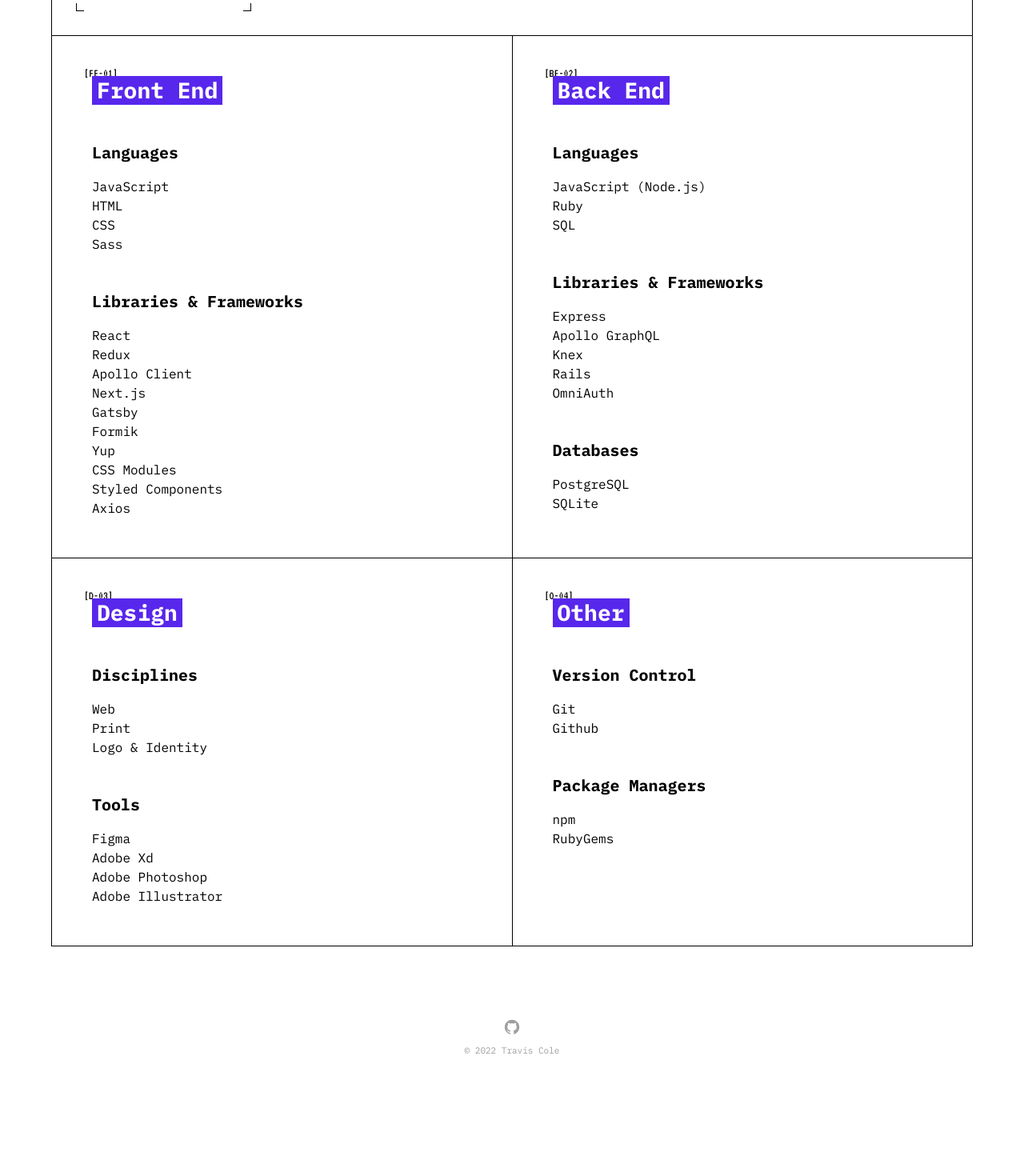
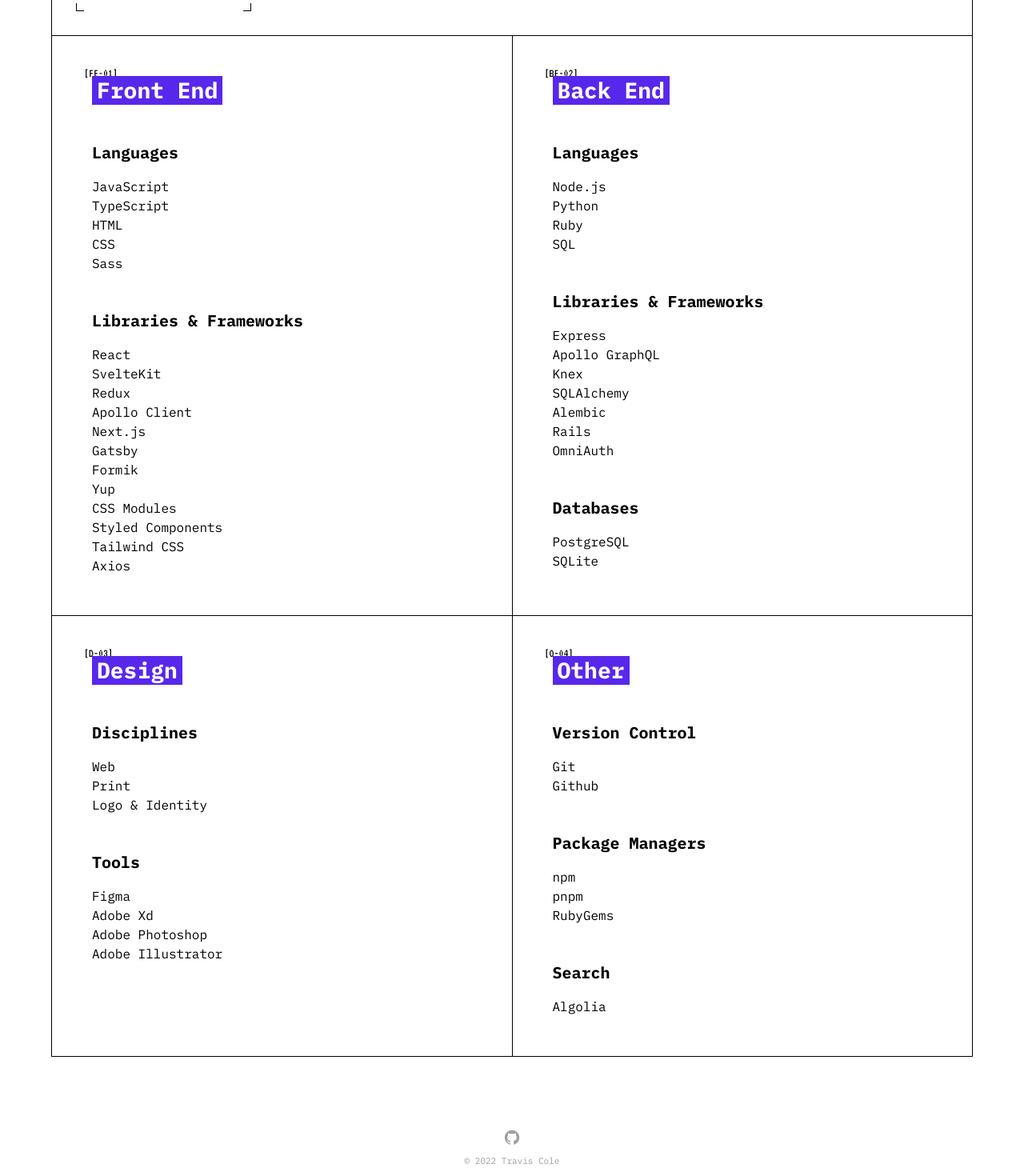
Before and after one commit to iamtraviscole/dev-portfolio, a Next.js app: page /skillset in a window 1280 px wide. Shown: the part 228-1698 px from the top of the page at 80% size. Before the commit the page ends 1560 px from the top, so only its background shows below. Built offline with nearby package versions, Linux system fonts and the light colour scheme.

Commit message:
add skills

```diff
--- a/pages/skillset.js
+++ b/pages/skillset.js
@@ -20,6 +20,7 @@
             <h3>Languages</h3>
             <ul>
               <li>JavaScript</li>
+              <li>TypeScript</li>
               <li>HTML</li>
               <li>CSS</li>
               <li>Sass</li>
@@ -27,6 +28,7 @@
             <h3>Libraries & Frameworks</h3>
             <ul>
               <li>React</li>
+              <li>SvelteKit</li>
               <li>Redux</li>
               <li>Apollo Client</li>
               <li>Next.js</li>
@@ -35,6 +37,7 @@
               <li>Yup</li>
               <li>CSS Modules</li>
               <li>Styled Components</li>
+              <li>Tailwind CSS</li>
               <li>Axios</li>
             </ul>
           </section>
@@ -45,7 +48,8 @@
             </div>
             <h3>Languages</h3>
             <ul>
-              <li>JavaScript (Node.js)</li>
+              <li>Node.js</li>
+              <li>Python</li>
               <li>Ruby</li>
               <li>SQL</li>
             </ul>
@@ -54,6 +58,8 @@
               <li>Express</li>
               <li>Apollo GraphQL</li>
               <li>Knex</li>
+              <li>SQLAlchemy</li>
+              <li>Alembic</li>
               <li>Rails</li>
               <li>OmniAuth</li>
             </ul>
@@ -95,7 +101,12 @@
             <h3>Package Managers</h3>
             <ul>
               <li>npm</li>
+              <li>pnpm</li>
               <li>RubyGems</li>
+            </ul>
+            <h3>Search</h3>
+            <ul>
+              <li>Algolia</li>
             </ul>
           </section>
         </div>
```
